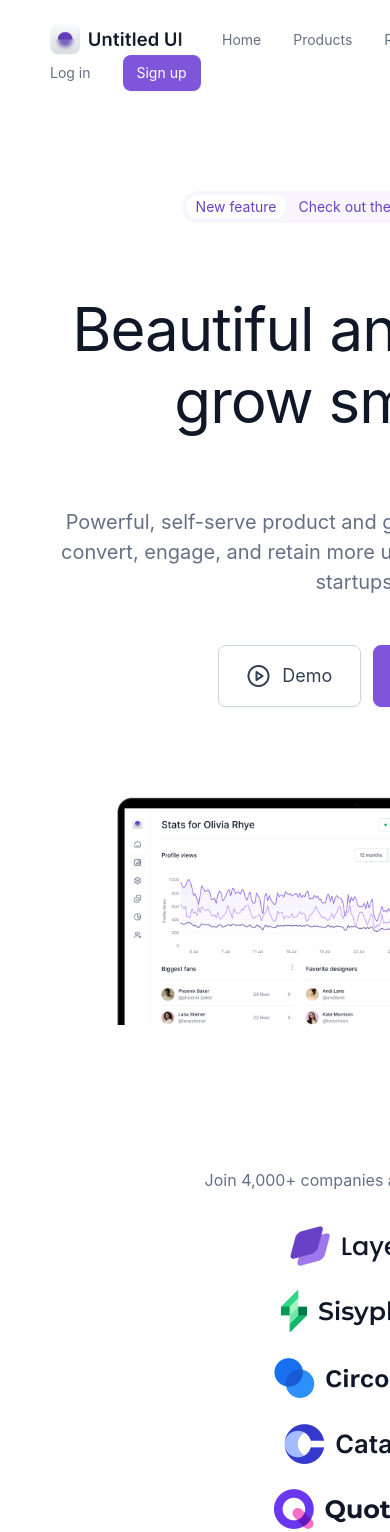
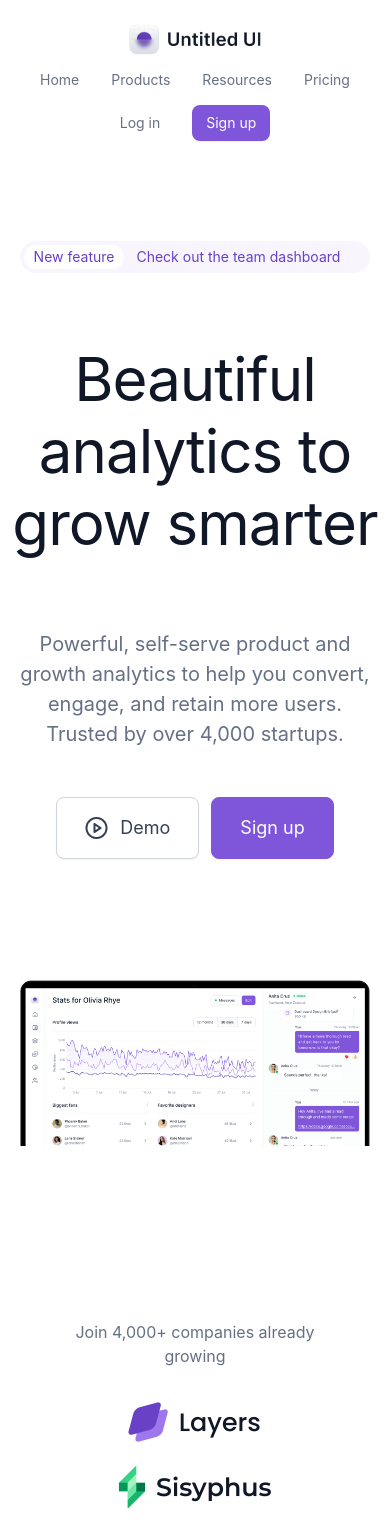
Before and after one commit to rrajdevmck/landing-page, a React (Vite) app: page / in a window 390 px wide. Shown: the top 1532 px of the page. Built offline with nearby package versions, Linux system fonts and the light colour scheme; a web font is replaced by a local one.

Commit message:
fix: add custom css styles for responsiveness

```diff
--- a/src/components/LandingPage.css
+++ b/src/components/LandingPage.css
@@ -1346,6 +1346,26 @@
 }
 
 /* Custom Added Css */
+.FeaturesSection{
+   max-width: 100%;
+}
+.MetricsSection{
+  max-width: 100%;
+  padding: 0px 0px 100px 0px;
+}
+.AvatarImage{
+  border-radius: 50%;
+}
+@media screen and (max-width: 1250px) {
+  .FeaturesRow{
+    flex-direction: column;
+    gap: 40px;
+  }
+  .MetricsSectionInfoContainer{
+    flex-direction: column;
+    gap: 40px;
+  }
+}
 @media screen and (max-width: 1100px) {
   .Logos {
     flex-direction: column;
@@ -1361,12 +1381,89 @@
     width: 480px;
     object-fit: contain;
   }
-  .MetricSectionImage {
-    width: 400px;
-    object-fit: contain;
-  }
 
   .WhitePaddingContainer, .WhiteContainerPadding, .GrayPaddingContainer {
     padding: 0px 50px;
   }
+  .FooterLinksContainer{
+    flex-direction: column;
+    gap: 40px;
+  }
 }
+
+@media screen and (max-width: 740px) {
+  .WhitePaddingContainer, .WhiteContainerPadding, .GrayPaddingContainer {
+    padding: 0px 20px;
+  }
+  .FooterLinksGroup {
+    width: 450px;
+  }
+}
+
+@media screen and (max-width: 660px) {
+  .WhitePaddingContainer, .WhiteContainerPadding, .GrayPaddingContainer {
+    padding: 0px 12px;
+  }
+  .MetricItemRow{
+    gap: 15px;
+  }
+  .MetricItem{
+    width: 250px !important;
+  }
+  .ImageWithAnalytics {
+    width: 420px;
+    object-fit: contain;
+  }
+    .MetricSectionImage {
+    width: 460px;
+    object-fit: contain;
+  }
+  .FooterContent{
+    flex-direction: column;
+    gap: 20px;
+  }
+  .FooterLinksGroup {
+    width: 400px;
+  }
+}
+
+@media screen and (max-width: 480px) {
+  .ImageWithAnalytics {
+    width: 380px;
+    object-fit: contain;
+  }
+  .MetricSectionImage {
+    width: 420px;
+    object-fit: contain;
+  }
+  .MetricItem{
+    width: 200px !important;
+  }
+  .FooterLinksGroup {
+    width: 350px;
+  }
+}
+
+@media screen and (max-width: 450px) {
+  .ImageWithAnalytics {
+    width: 350px;
+    object-fit: contain;
+  }
+  .MetricSectionImage {
+    width: 380px;
+    object-fit: contain;
+  }
+  .MetricItem{
+    width: 180px !important;
+  }
+  .FooterLinksGroup {
+    width: 320px;
+  }
+  .MetricItemRow{
+    flex-direction: column;
+    gap: 20px;
+  }
+  .MetricItemContent{
+    gap: 20px;
+  }
+}
--- a/src/components/Navbar.css
+++ b/src/components/Navbar.css
@@ -52,3 +52,19 @@
   align-items: center;
   flex: none;
 }
+
+
+/* Custom Added Css*/
+@media screen and (max-width: 740px) {
+  .Navbar {
+    flex-direction: column;
+    gap: 15px;
+  }
+}
+
+@media screen and (max-width: 600px) {
+  .LeftNavItems {
+    flex-direction: column;
+    gap: 15px;
+  }
+}
--- a/src/index.css
+++ b/src/index.css
@@ -22,6 +22,6 @@ button {
   overflow-x: hidden;
 }
 
-* {
+/* * {
   flex-wrap: wrap;
-}
+} */
```
